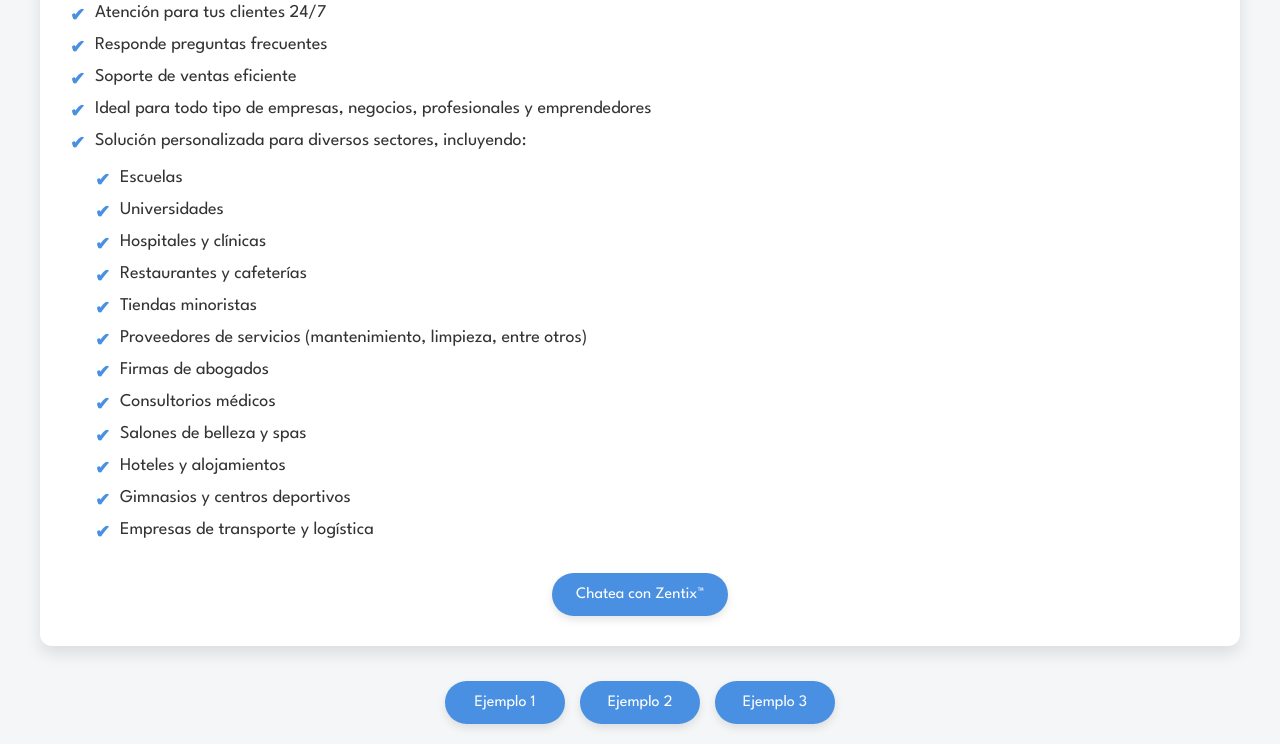
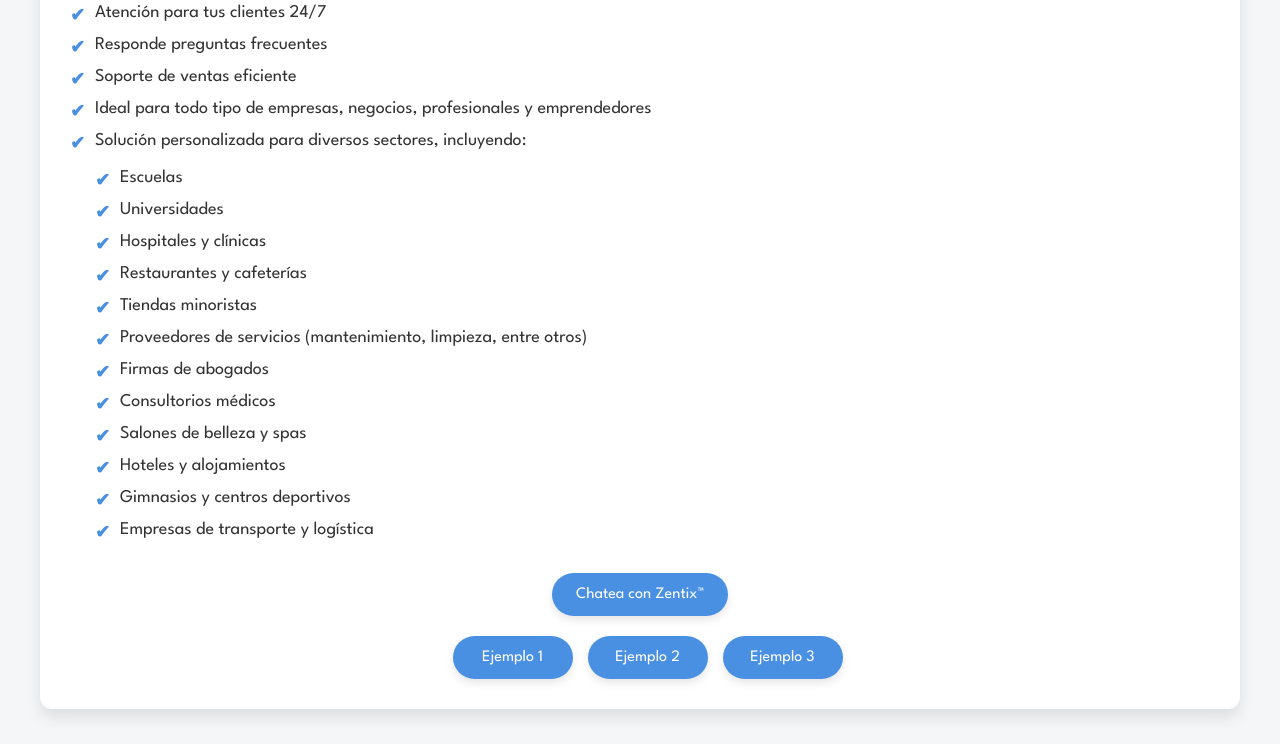
Before and after one commit to jgazcagtz/zentixmte, a website: page index.html in a window 1280 px wide. Shown: the part 318-1062 px from the top of the page. Drawn offline with Linux system fonts and the light colour scheme.

Commit message:
Update index.html

```diff
--- a/index.html
+++ b/index.html
@@ -43,13 +43,14 @@
                     </ul>
                 </li>
             </ul><br>
-            <button id="openChatBtn">Chatea con Zentix™</button>
-        </section><br>
-        <section class="demos">
+            <button id="openChatBtn">Chatea con Zentix™</button><br>
+          <section class="demos"><br>
             <button onclick="window.location.href='https://zentix.vercel.app/'">Ejemplo 1</button>
             <button onclick="window.location.href='https://chatbotmte.vercel.app/'">Ejemplo 2</button>
             <button onclick="window.location.href='https://languagetutor.vercel.app/'">Ejemplo 3</button>
         </section>
+        </section>
+
     </main>
 
     <!-- Chatbot Window -->
```
